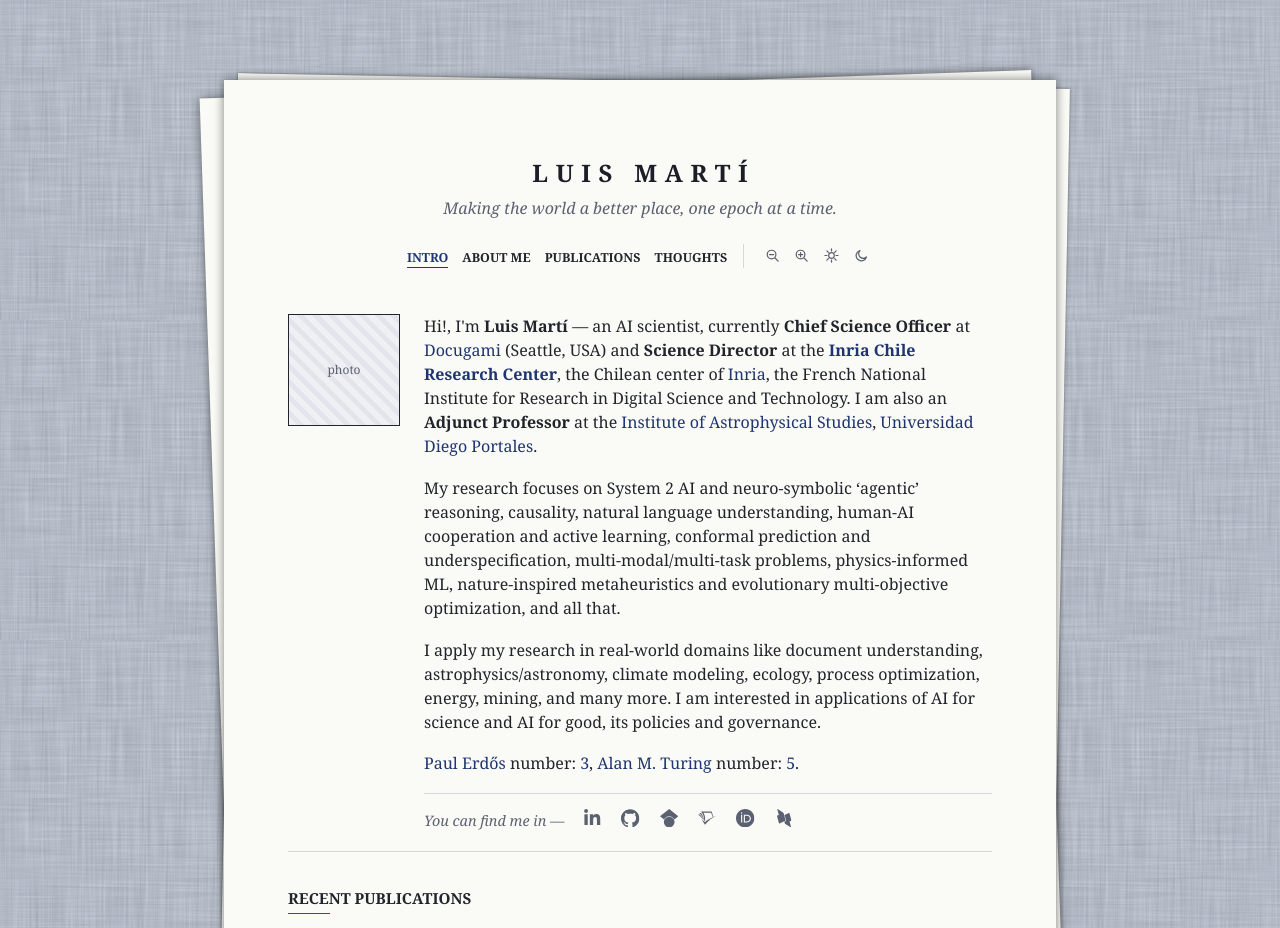
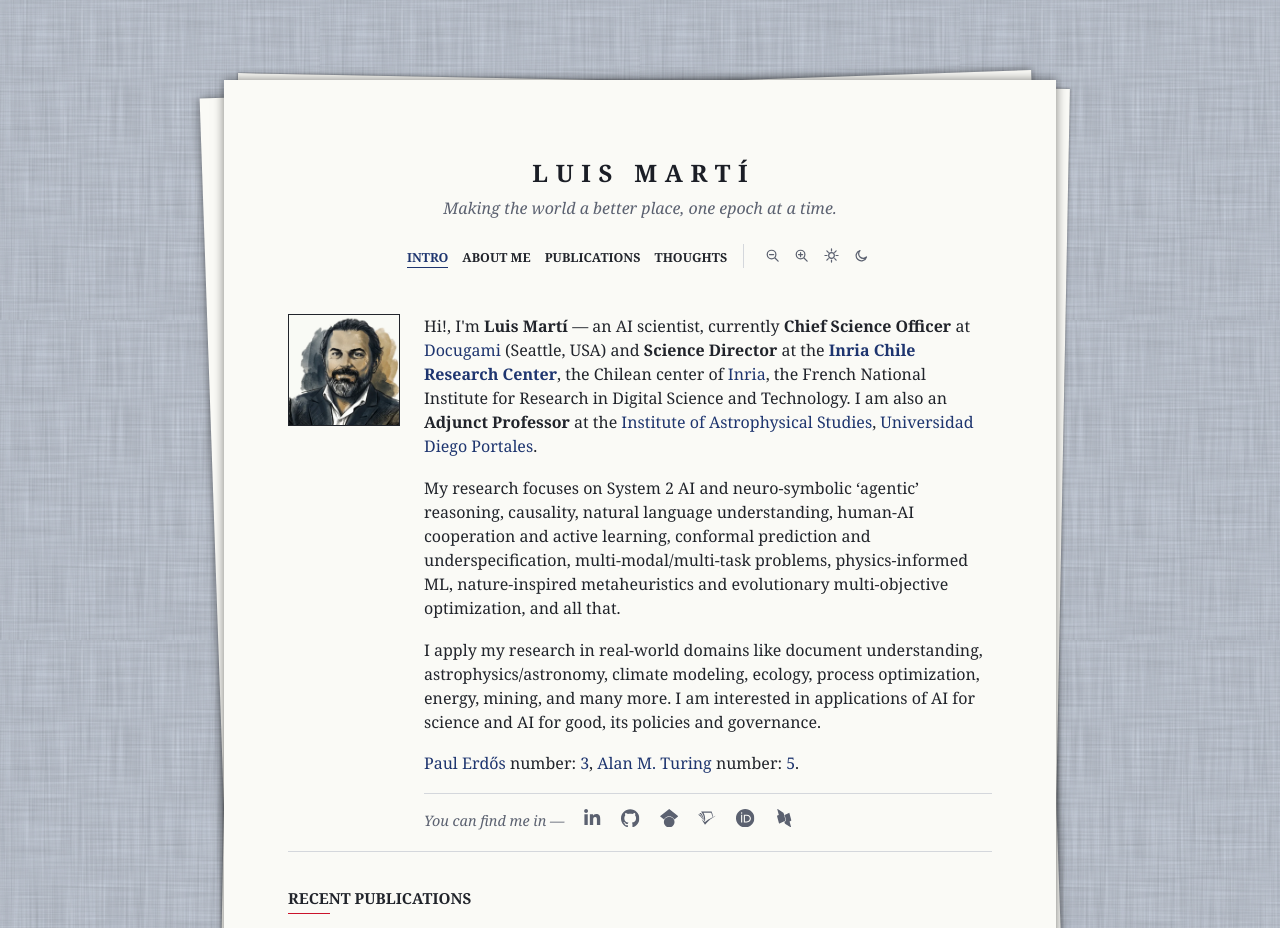
Before and after one commit to lmarti/lmarti.github.io, a Jekyll site: the page built from index.html, in a window 1280 px wide, cut to the strip 0-928 px from the top of the page. Built offline with Jekyll 4.4.1, drawn with Linux system fonts in a browser that asks for light colours; some web fonts are replaced.

Commit message:
Add portrait: home photo, og:image share card, Person JSON-LD image
Co-Authored-By: Claude Sonnet 5.5 <noreply@anthropic.com>

```diff
--- a/_config.yml
+++ b/_config.yml
@@ -48,7 +48,7 @@ profiles:
   #  url: https://www.researchgate.net/profile/Luis-Marti-2
   #- name: Inria Chile
   #  url: https://www.inria.cl/en/luis-marti
-# logo: /assets/images/luis-marti.jpg  # uncomment once a headshot exists; used as og:image fallback
+logo: /assets/images/og-luis-marti.jpg
 
 highlighter: rouge
 markdown: kramdown
@@ -96,3 +96,9 @@ exclude:
   - skills-lock.json
   - vendor
   - .cate
+
+defaults:
+  - scope:
+      path: ""
+    values:
+      image: /assets/images/og-luis-marti.jpg  # og:image / twitter:image for every page
--- a/_includes/person-jsonld.html
+++ b/_includes/person-jsonld.html
@@ -8,6 +8,7 @@
   "familyName": "Martí",
   "honorificPrefix": "Dr.",
   "url": "{{ site.url }}/",
+  "image": "{{ site.url }}/assets/images/luis-marti.webp",
   "email": "mailto:{{ site.email }}",
   "description": {{ site.description | strip_newlines | strip | jsonify }},
   "jobTitle": [
--- a/_sass/typewriter.scss
+++ b/_sass/typewriter.scss
@@ -401,19 +401,8 @@ a.page-link[aria-current="page"] {
   width: 7rem;
   height: 7rem;
   border: 1px solid var(--ink);
-  background: repeating-linear-gradient(
-    45deg,
-    var(--photo-a),
-    var(--photo-a) 6px,
-    var(--photo-b) 6px,
-    var(--photo-b) 11px
-  );
-  display: flex;
-  align-items: center;
-  justify-content: center;
-  color: var(--muted);
-  font-size: 0.75rem;
-  text-align: center;
+  object-fit: cover;
+  background: #fafaf6; // portrait is baked on light paper; keep it so in dark mode
 }
 .intro .bio {
   flex: 1 1 16rem;
--- a/index.html
+++ b/index.html
@@ -5,7 +5,7 @@ layout: default
 ---
 
 <section class="intro">
-  <div class="photo" aria-hidden="true">photo</div>
+  <img class="photo" src="/assets/images/luis-marti.webp" width="240" height="240" alt="Illustrated portrait of Luis Martí" decoding="async">
   <div class="bio">
     <p>
       Hi!, I'm <strong>Luis Martí</strong> — an AI scientist, currently <span data-geo-hide="FR,CL"><strong>Chief Science Officer</strong> at
```
Also changed, not shown: assets/images/luis-marti.webp (added), assets/images/og-luis-marti.jpg (added).
